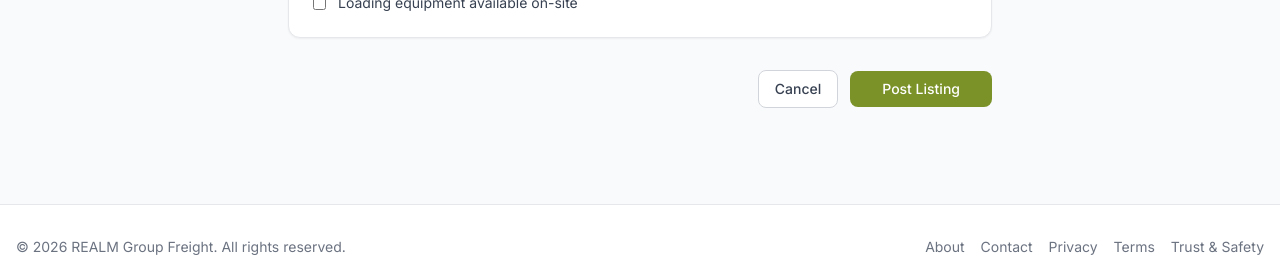
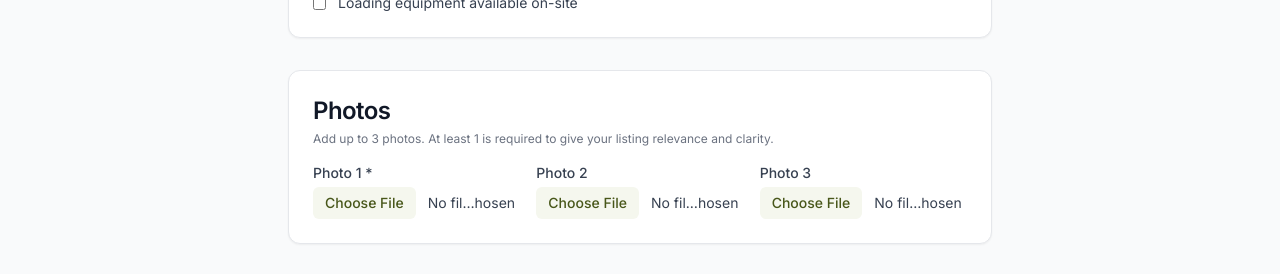
Before and after one commit to c51consulting/realm-group-freight, a Next.js app: page /listings/create in a window 1280 px wide. Shown: the part 1884-2158 px from the top of the page. Built offline with nearby package versions, Linux system fonts and the light colour scheme; no server answers.

Commit message:
Implement photo upload for listingfeat(listings): add up to 3 photo uploads with 1 required and Supabase Storage creation
Added photo upload functionality to create listing page, including validation for at least one photo and integration with Supabase Storage for image uploads.

```diff
--- a/app/listings/create/page.tsx
+++ b/app/listings/create/page.tsx
@@ -11,11 +11,13 @@ import {
   QUALITY_LEVEL_DESCRIPTIONS,
   AU_STATES,
 } from '@/lib/constants';
+import { supabase } from '@/lib/supabase';
 
 export default function CreateListingPage() {
   const router = useRouter();
   const [submitting, setSubmitting] = useState(false);
   const [error, setError] = useState<string | null>(null);
+  const [photos, setPhotos] = useState<(File | null)[]>([null, null, null]);
 
   async function handleSubmit(e: FormEvent<HTMLFormElement>) {
     e.preventDefault();
@@ -55,13 +57,37 @@ export default function CreateListingPage() {
       freightIncluded: fd.get('freightIncluded') === 'on',
       loadingAvailable: fd.get('loadingAvailable') === 'on',
     };
+    // Validate at least one photo and upload to Supabase Storage
+    const files = photos.filter((f): f is File => !!f);
+    if (files.length === 0) {
+      setError('At least 1 photo is required');
+      setSubmitting(false);
+      return;
+    }
+    let imageUrls: string[] = [];
+    try {
+      const { data: { user } } = await supabase.auth.getUser();
+      if (!user) throw new Error('You must be signed in to upload photos');
+      for (const file of files) {
+        const ext = (file.name.split('.').pop() || 'jpg').toLowerCase();
+        const path = user.id + '/' + Date.now() + '-' + Math.random().toString(36).slice(2, 8) + '.' + ext;
+        const up = await supabase.storage.from('listing-images').upload(path, file, { upsert: false, contentType: file.type });
+        if (up.error) throw new Error('Photo upload failed: ' + up.error.message);
+        const { data: pub } = supabase.storage.from('listing-images').getPublicUrl(path);
+        imageUrls.push(pub.publicUrl);
+      }
+    } catch (err) {
+      setError(err instanceof Error ? err.message : 'Photo upload failed');
+      setSubmitting(false);
+      return;
+    }
+
 
     try {
       const res = await fetch('/api/listings', {
         method: 'POST',
         headers: { 'Content-Type': 'application/json' },
-        body: JSON.stringify(payload),
-      });
+        body: JSON.stringify({ ...payload, images: imageUrls }),      });
       if (!res.ok) {
         const data = await res.json().catch(() => ({}));
         throw new Error(data.error || (Array.isArray(data.errors) ? data.errors.join(', ') : null) || ('Request failed (' + res.status + ')'));
@@ -234,6 +260,31 @@ export default function CreateListingPage() {
             <label htmlFor="loadingAvailable" className="text-sm text-gray-700">Loading equipment available on-site</label>
           </div>
         </section>
+        <section className="card p-6 space-y-4">
+          <div>
+            <h2 className="font-semibold text-gray-900">Photos</h2>
+            <p className="text-xs text-gray-500 mt-1">Add up to 3 photos. At least 1 is required to give your listing relevance and clarity.</p>
+          </div>
+          <div className="grid grid-cols-1 sm:grid-cols-3 gap-4">
+            {[0, 1, 2].map((i) => (
+              <div key={i}>
+                <label htmlFor={`photo-${i}`} className="label">{i === 0 ? 'Photo 1 *' : `Photo ${i + 1}`}</label>
+                <input
+                  id={`photo-${i}`}
+                  type="file"
+                  accept="image/*"
+                  required={i === 0}
+                  onChange={(e) => {
+                    const f = e.target.files && e.target.files[0] ? e.target.files[0] : null;
+                    setPhotos((prev) => { const next = [...prev]; next[i] = f; return next; });
+                  }}
+                  className="block w-full text-sm text-gray-700 file:mr-3 file:py-1.5 file:px-3 file:rounded-md file:border-0 file:text-sm file:font-medium file:bg-brand-50 file:text-brand-700 hover:file:bg-brand-100"
+                />
+                {photos[i] && (<p className="text-xs text-gray-500 mt-1 truncate">{photos[i]!.name}</p>)}
+              </div>
+            ))}
+          </div>
+        </section>
 
         <div className="flex items-center justify-end gap-3">
           <Link href="/listings" className="btn-secondary">Cancel</Link>
```
